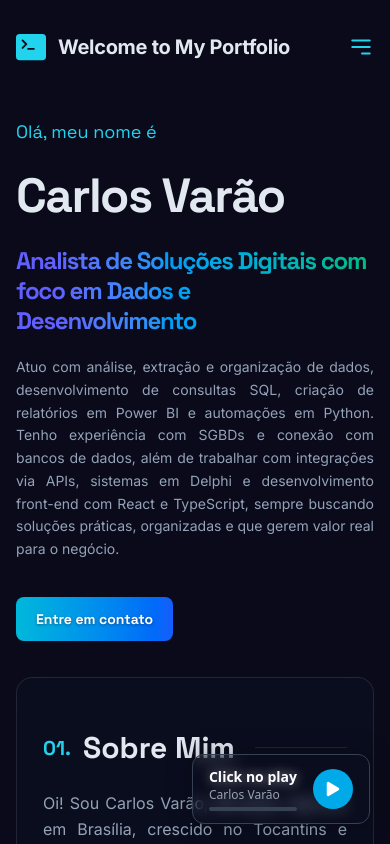
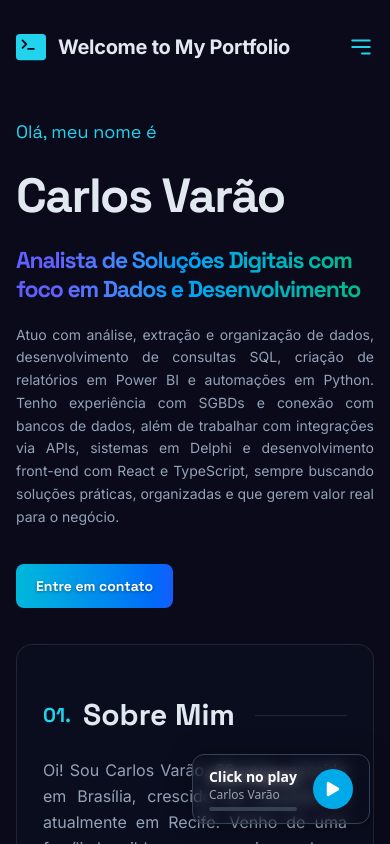
Before and after one commit to CarlosVarao/new_portfolio, a React (Vite) app: page / in a window 390 px wide. Shown: the top 844 px of the page. Built offline with nearby package versions, Linux system fonts and the light colour scheme.

Commit message:
ajuste no tamanho do texto de prof

```diff
--- a/src/components/SectionInicial.tsx
+++ b/src/components/SectionInicial.tsx
@@ -15,7 +15,7 @@ export default function SectionInicia() {
           {informacoesIniciais.nome}
         </h1>
 
-        <h2 className="tracking-tighter bg-clip-text text-transparent bg-linear-to-r from-indigo-500 from-10% via-sky-500 via-50%  to-emerald-500 text-2xl md:text-5xl  font-bold leading-tight ">
+        <h2 className=" tracking-tighter bg-clip-text text-transparent bg-linear-to-r from-indigo-500 from-10% via-sky-500 via-50%  to-emerald-500 text-[23px] md:text-5xl  font-bold leading-tight ">
           {informacoesIniciais.profissao}
         </h2>
 
```
